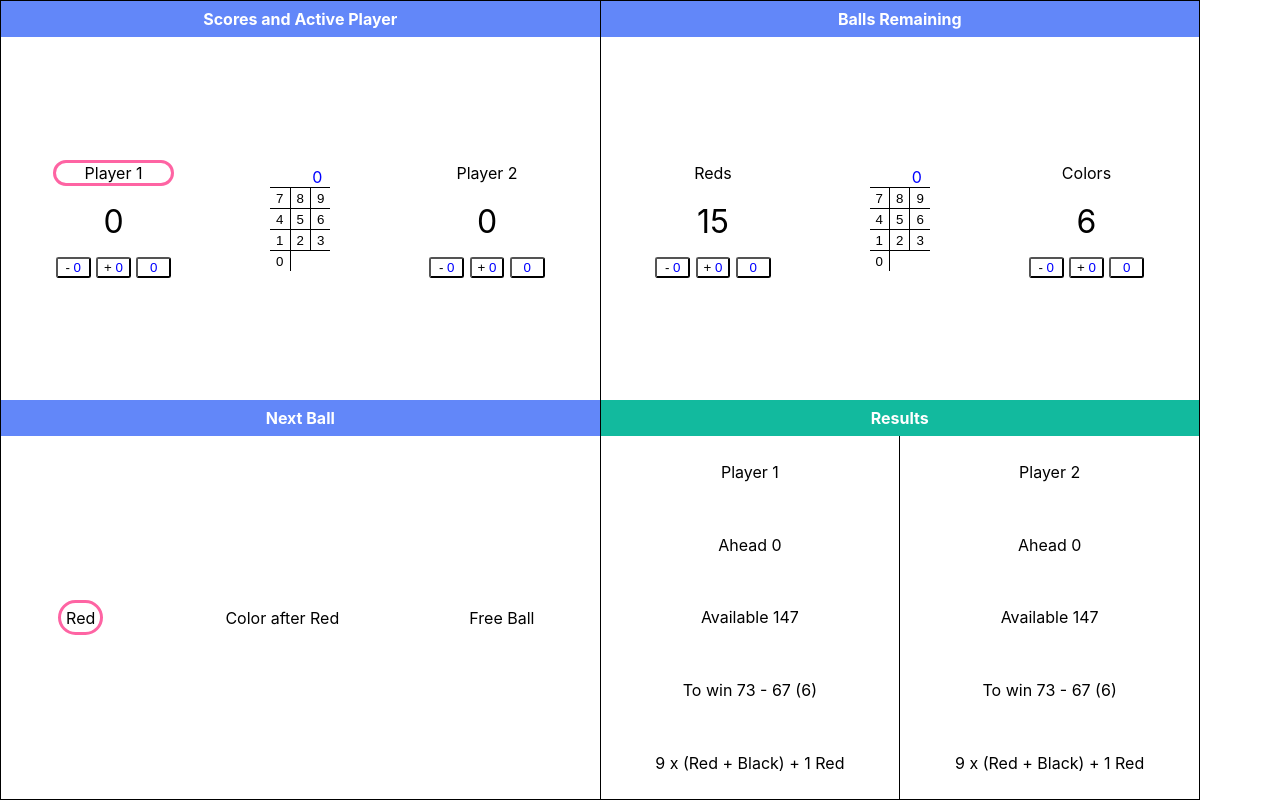
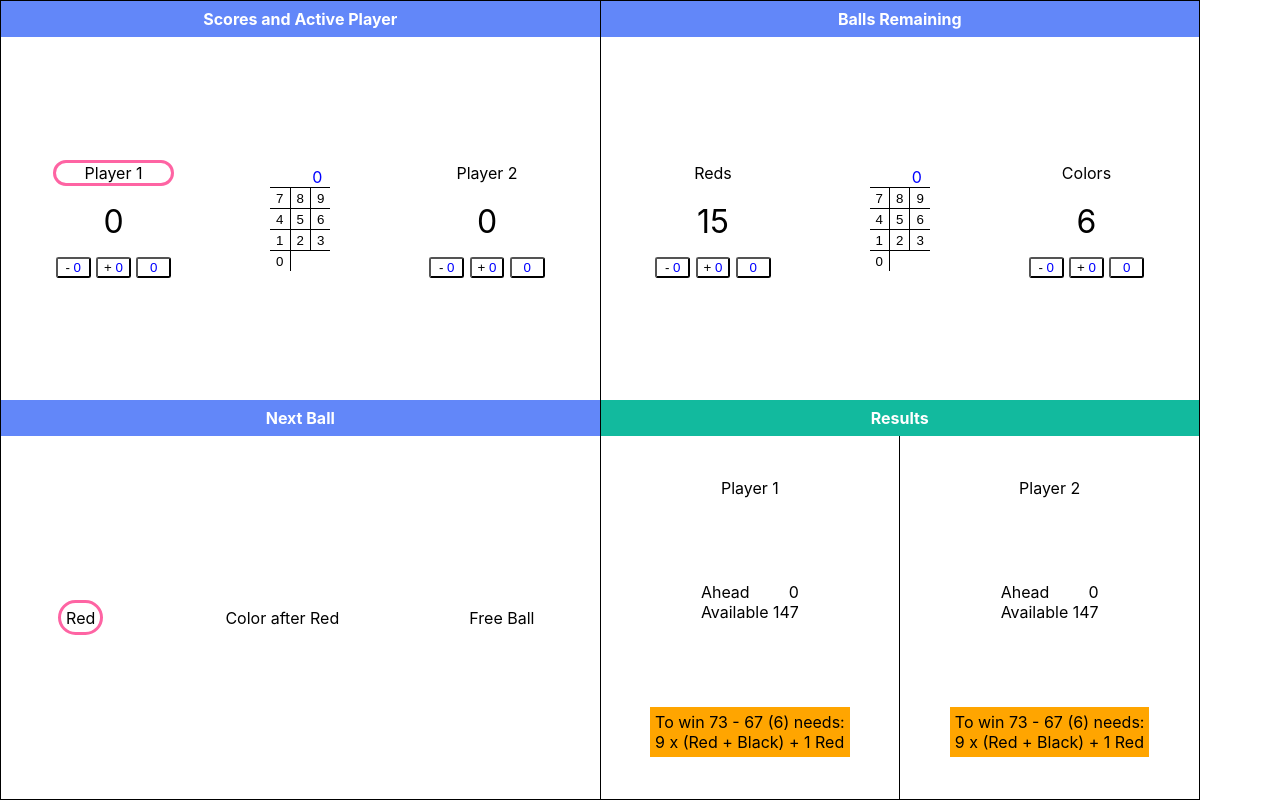
Before and after one commit to hammer147/snooker-calculator, a Next.js app: page / in a window 1280 px wide. Built offline with nearby package versions, Linux system fonts and the light colour scheme.

Commit message:
improved styles

```diff
--- a/components/next-ball.tsx
+++ b/components/next-ball.tsx
@@ -42,12 +42,14 @@ const NextBall = () => {
     <div className={styles.nextBall}>
       <Title text='Next Ball' />
       <div className={styles.container}>
+        {!(numColors === 0) && (
           <div
             className={`${styles.option} ${(!nextIsColorAfterRed && !nextIsFreeBall) ? styles.active : ''}`}
             onClick={() => { dispatch(setNextBall('redOrLowestColor')) }}
           >
             {redOrColor}
           </div>
+        )}
         {!(numColors < 6) && (
           <div
             className={`${styles.option} ${nextIsColorAfterRed ? styles.active : ''}`}
--- a/components/results.module.css
+++ b/components/results.module.css
@@ -20,3 +20,8 @@
   align-items: center;
   padding: 0 0.5em;
 }
+
+.spaceBetween {
+  display: flex;
+  justify-content: space-between;
+}
--- a/components/results.tsx
+++ b/components/results.tsx
@@ -33,7 +33,7 @@ const Results = () => {
       </div>
     )
 
-  } else if (numColors === 1 && Math.abs(scorePlayerOne - scorePlayerTwo) === 7){
+  } else if (numColors === 1 && Math.abs(scorePlayerOne - scorePlayerTwo) === 7) {
     // possible respot black
     return (
       <div className={styles.results}>
@@ -64,6 +64,9 @@ const Results = () => {
     const playerOneToWin = whatIsNeeded(scorePlayerOne, scorePlayerTwo, numReds, numColors, isActivePlayerOne, nextIsFreeBall, nextIsColorAfterRed)
     const playerTwoToWin = whatIsNeeded(scorePlayerTwo, scorePlayerOne, numReds, numColors, !isActivePlayerOne, nextIsFreeBall, nextIsColorAfterRed)
 
+    // hideCalc while black is respotted
+    const hideCalc = scorePlayerOne === scorePlayerTwo && numReds === 0 && numColors === 0
+
     return (
       <div className={styles.results}>
         <Title text='Results' background='green' />
@@ -71,18 +74,40 @@ const Results = () => {
 
           <div className={styles.card}>
             <div className={styles.player}>Player 1</div>
-            <div>{`${playerOneToWin.aheadOrBehind} ${playerOneToWin.difference}`}</div>
-            <div>{`Available ${playerOneToWin.available}`}</div>
-            <div className={styles.needed}>{`To win ${playerOneToWin.winnerScore} - ${playerOneToWin.loserScore} (${playerOneToWin.winnerScore - playerOneToWin.loserScore})`}</div>
-            <div className={styles.steps}>{playerOneToWin.steps}</div>
+
+            <div>
+              <div className={styles.spaceBetween}>
+                <span>{`${playerOneToWin.aheadOrBehind} `}</span>
+                <span>{playerOneToWin.difference}</span>
+              </div>
+              <div>{`Available ${playerOneToWin.available}`}</div>
+            </div>
+
+            {hideCalc || (
+              <div style={{background:'orange', padding:'5px'}}>
+                <div className={styles.needed}>{`To win ${playerOneToWin.winnerScore} - ${playerOneToWin.loserScore} (${playerOneToWin.winnerScore - playerOneToWin.loserScore}) needs:`}</div>
+                <div className={styles.steps}>{playerOneToWin.steps}</div>
+              </div>
+            )}
           </div>
 
           <div className={styles.card}>
             <div className={styles.player}>Player 2</div>
-            <div>{`${playerTwoToWin.aheadOrBehind} ${playerTwoToWin.difference}`}</div>
-            <div>{`Available ${playerTwoToWin.available}`}</div>
-            <div className={styles.needed}>{`To win ${playerTwoToWin.winnerScore} - ${playerTwoToWin.loserScore} (${playerTwoToWin.winnerScore - playerTwoToWin.loserScore})`}</div>
-            <div className={styles.steps}>{playerTwoToWin.steps}</div>
+
+            <div>
+              <div className={styles.spaceBetween}>
+                <span>{`${playerTwoToWin.aheadOrBehind} `}</span>
+                <span>{playerTwoToWin.difference}</span>
+              </div>
+              <div>{`Available ${playerTwoToWin.available}`}</div>
+            </div>
+
+            {hideCalc || (
+              <div style={{background:'orange', padding:'5px'}}>
+                <div className={styles.needed}>{`To win ${playerTwoToWin.winnerScore} - ${playerTwoToWin.loserScore} (${playerTwoToWin.winnerScore - playerTwoToWin.loserScore}) needs:`}</div>
+                <div className={styles.steps}>{playerTwoToWin.steps}</div>
+              </div>
+            )}
           </div>
 
         </div>
```
Lines whose indentation alone changed are shown as unchanged.
